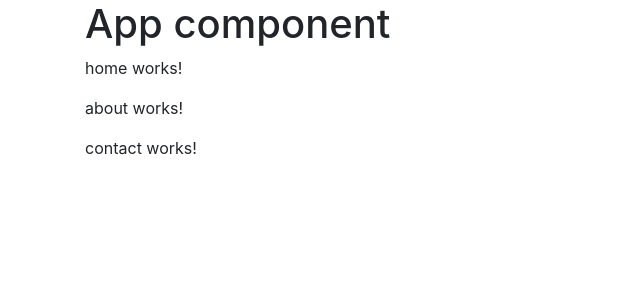
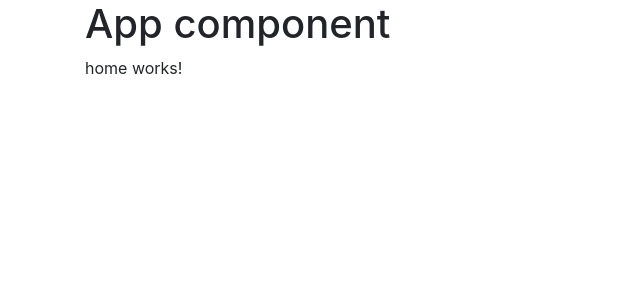
Before and after one commit to GintokiYT/curso-ionic-02-bases-angular, an Angular app: page /home in a window 1280 px wide. Shown: the top 300 px of the page, without its empty margins (0-640 px from the left). Built offline with nearby package versions, Linux system fonts and the light colour scheme.

Commit message:
implementar las rutas de nuestra aplicacion

```diff
--- a/src/app/app.component.html
+++ b/src/app/app.component.html
@@ -1,5 +1,3 @@
 <h1>App component</h1>
 
-<app-home></app-home>
-<app-about></app-about>
-<app-contact></app-contact>
+<router-outlet></router-outlet>
--- a/src/app/app.module.ts
+++ b/src/app/app.module.ts
@@ -7,6 +7,8 @@
 import { ContactComponent } from './pages/contact/contact.component';
 import { HomeComponent } from './pages/home/home.component';
 
+import { AppRoutingModule } from './app-routing.module';
+
 @NgModule({
   declarations: [
     AppComponent,
@@ -15,7 +17,8 @@
     HomeComponent
   ],
   imports: [
-    BrowserModule
+    BrowserModule,
+    AppRoutingModule
   ],
   providers: [],
   bootstrap: [AppComponent]
```
Also changed, not shown: src/app/app-routing.module.ts (added, +38 -0 lines).
